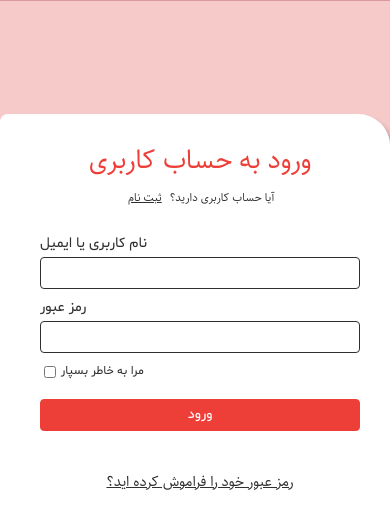
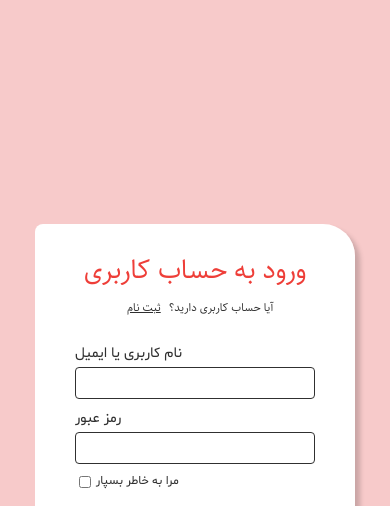
Before and after one commit to sajaddehghani1907/Simple-login-page, a website: page index.html in a window 390 px wide. Shown: the top 506 px of the page. Drawn offline with Linux system fonts and the light colour scheme; files whose address does not match are found by name.

Commit message:
feat : finish styles of the XS breakpoint

```diff
--- a/scss/main.scss
+++ b/scss/main.scss
@@ -82,6 +82,12 @@ body {
         grid-template-columns: minmax(20rem, 25rem);
         grid-template-rows: minmax(20rem, 25rem) minmax(3rem, 5rem);
     }
+
+    @include responsive(xs) {
+        margin: 14rem auto;
+        max-width: 20rem;
+        grid-template-columns: minmax(15rem, 20rem);
+    }
 }
 
 .card-left {
@@ -162,6 +168,10 @@ body {
                 height: 1.85rem;
                 margin: 0 0.5rem;
             }
+
+            @include responsive(xs) {
+                margin: 0 0.25rem;
+            }
         }
     }
 
@@ -174,6 +184,10 @@ body {
             bottom: 24.25rem;
             display: flex;
             flex-direction: row-reverse;
+        }
+
+        @include responsive(xs) {
+            left: 5.75rem;
         }
 
         p {
@@ -234,6 +248,10 @@ body {
         border-top-left-radius: 0.5rem;
     }
 
+    @include responsive(xs) {
+        grid-template-columns: 20rem;
+    }
+
     &-paragraph {
         grid-column: 1 / 2;
         grid-row: 1 / 2;
@@ -262,6 +280,10 @@ body {
 
         @include responsive(sm) {
             width: 20rem;
+        }
+
+        @include responsive(xs) {
+            width: 15rem;
         }
 
         &-label {
@@ -358,5 +380,9 @@ body {
         @include responsive(sm) {
             font-size: 0.9rem;
         }
+
+        @include responsive(xs) {
+            font-size: 0.8rem;
+        }
     }
 }
```
Also changed, not shown: css/main.css.
